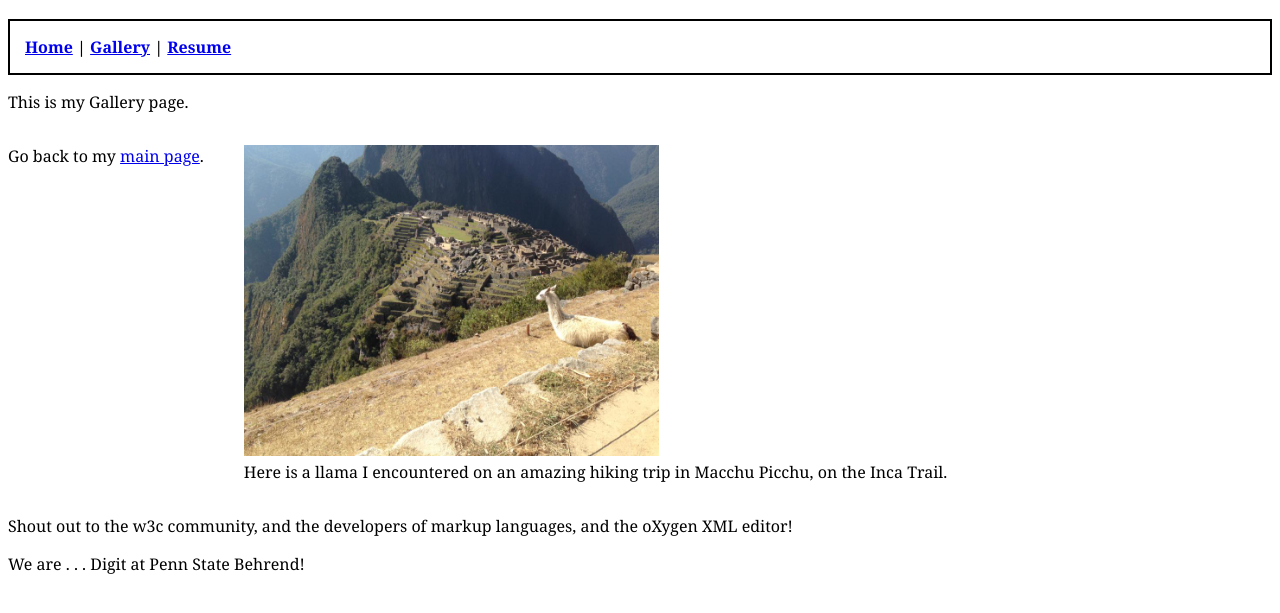
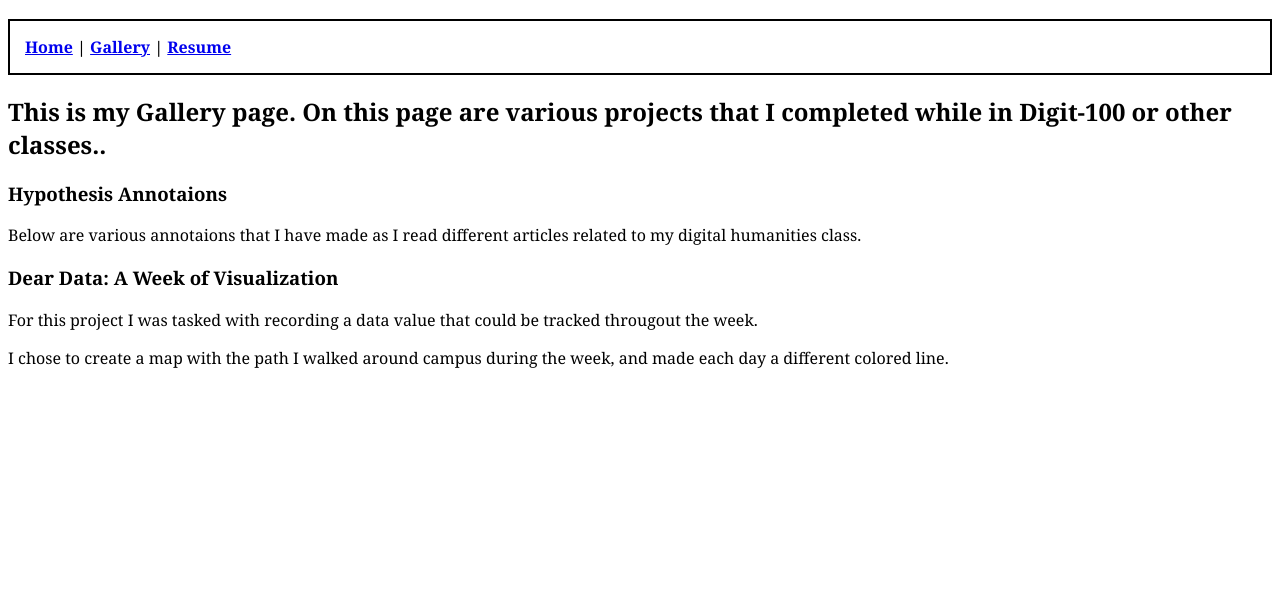
Before and after one commit to GageAdinolfi/Digit-100, a plain HTML site: page docs/gallery.html in a window 1280 px wide. Shown: the part 67-680 px from the top of the page. Drawn offline with Linux system fonts and the light colour scheme.

Commit message:
gallery.html

```diff
--- a/docs/gallery.html
+++ b/docs/gallery.html
@@ -15,21 +15,11 @@
             <a href="index.html">Home</a> | <a href="gallery.html">Gallery</a> | <a href="Resume.html">Resume</a>
 
         </nav>
-        <p>This is my Gallery page.</p>
-
-
-        <div class="side-by-side">
-            <p>Go back to my <a href="index.html">main page</a>.</p>
-            <figure>
-                <img src="images/llama_mp.jpg" />
-                <figcaption>Here is a llama I encountered on an amazing hiking trip in Macchu
-                    Picchu, on the Inca Trail.</figcaption>
-            </figure>
-
-        </div>
-        <footer>
-            <p>Shout out to the w3c community, and the developers of markup languages, and the oXygen XML editor!</p>
-            <p>We are . . . Digit at Penn State Behrend!</p>
-        </footer>
+        <h2>This is my Gallery page. On this page are various projects that I completed while in Digit-100 or other classes..</h2>
+        <h3>Hypothesis Annotaions</h3>
+        <p>Below are various annotaions that I have made as I read different articles related to my digital humanities class.</p>
+        <h3>Dear Data: A Week of Visualization</h3>
+       <p>For this project I was tasked with recording a data value that could be tracked througout the week. </p>
+       <p> I chose to create a map with the path I walked around campus during the week, and made each day a different colored line.</p>
     </body>
 </html>
```
